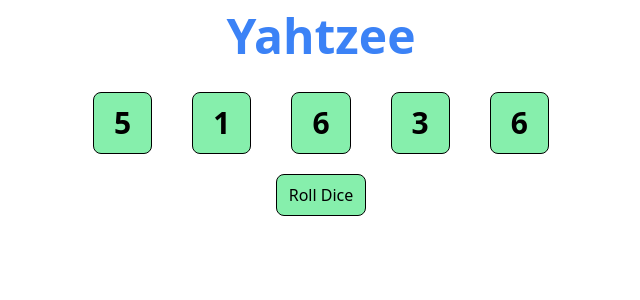
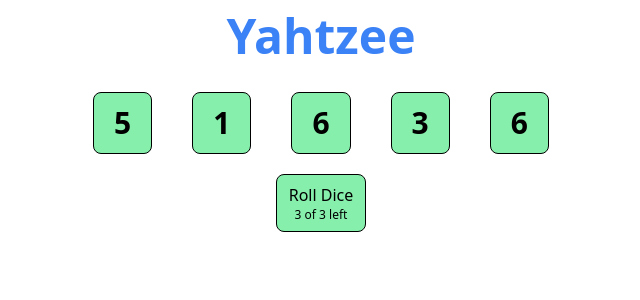
Before and after one commit to Thomas-Osborne/yahtzee, a React (Vite) app in the folder frontend/: page / in a window 1280 px wide. Shown: the top 300 px of the page, without its empty margins (319-959 px from the left). Built offline with nearby package versions, Linux system fonts and the light colour scheme.

Commit message:
Roll button only available when there are rolls left

```diff
--- a/frontend/src/App.jsx
+++ b/frontend/src/App.jsx
@@ -7,8 +7,10 @@
 
   const TOTAL_DICE = 5;
   const TOTAL_DICE_FACES = 6;
+  const MAXIMUM_ROLLS = 3;
 
   const [dice, setDice] = useState(initialDiceState());
+  const [rollsLeft, setRollsLeft] = useState(MAXIMUM_ROLLS);
 
   useEffect(() => {
     rollDice(dice);
@@ -16,7 +18,12 @@
 
   function initialDiceState() {
     const array = Array.from({ length: TOTAL_DICE });
-    return array.map(element => rollSingleDice());
+    return array.map(_ => rollSingleDice()); // eslint-disable-line no-unused-vars
+  }
+
+  function pressRoll() {
+    rollDice();
+    setRollsLeft(prevRolesLeft => prevRolesLeft - 1);
   }
 
   function rollDice() {
@@ -51,10 +58,12 @@
       </div>
       <div className="flex flex-wrap justify-center">
         <button
-          className="rounded-lg border border-black bg-green-300 px-3 py-2"
-          onClick={rollDice}
+          className="rounded-lg border border-black bg-green-300 disabled:bg-gray-300 disabled:text-slate-500 px-3 py-2"
+          onClick={pressRoll}
+          disabled={rollsLeft <= 0}
         >
-          Roll Dice
+          <h5>Roll Dice</h5>
+          <p className="text-xs">{rollsLeft} of {MAXIMUM_ROLLS} left</p>
         </button>
       </div>
     </>
```
